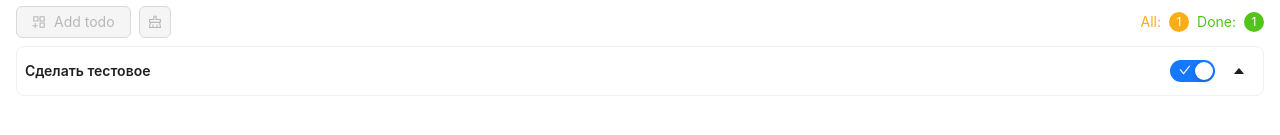
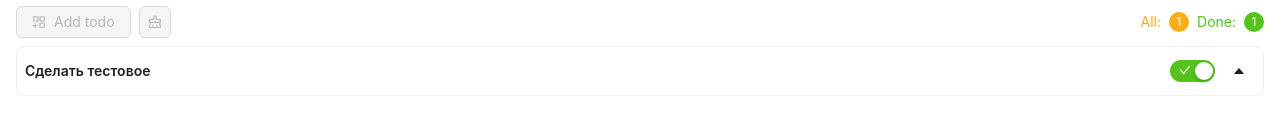
Before and after one commit to PavelChuprin/todo-list-ts, a React (Vite) app: page / in a window 1280 px wide. Shown: the part 185-320 px from the top of the page. Built offline with nearby package versions, Linux system fonts and the light colour scheme.

Commit message:
added background switch

```diff
--- a/src/components/TodoItem.tsx
+++ b/src/components/TodoItem.tsx
@@ -110,6 +110,7 @@ const TodoItem: React.FC<ITodoItem> = (props) => {
         )}
         <Flex gap={8} align={"center"}>
           <Switch
+            style={{ backgroundColor: complete ? "#52C41A" : "#ccc" }}
             checked={complete}
             onChange={() => {
               complete === false ? success() : warning();
```
